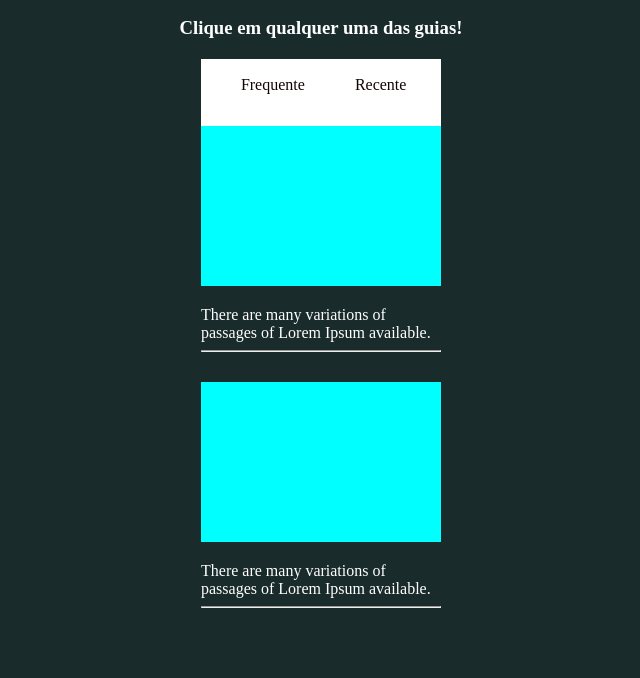
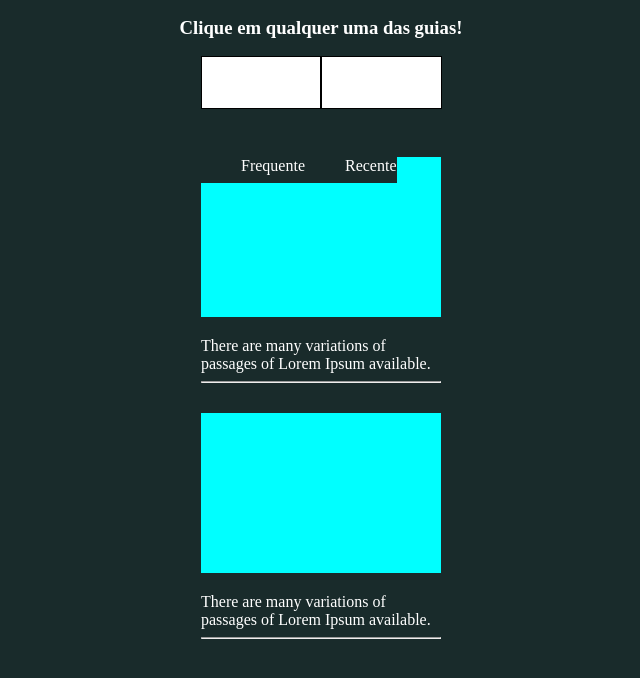
Before and after one commit to DanielMarquesz/30-dias-de-CSS, a plain HTML site: page dia04/index.html in a window 1280 px wide. Shown: the part 60-738 px from the top of the page, without its empty margins (319-959 px from the left). Drawn offline with Linux system fonts and the light colour scheme.

Commit message:
Revert ":turtle: Adicionando Estilos"
This reverts commit bbda8ceeb40955f16db65b4614cfae21a45ad4b6.

```diff
--- a/dia04/index.html
+++ b/dia04/index.html
@@ -15,9 +15,15 @@
 
         <div class="container">
 
-            <div class="links-changes">
-                <div>Frequente</div>
-                <div>Recente</div>
+            <div>
+                <nav class="links-positions">
+                    <a href="#" class="links-changes"></a>
+                    <a href="#" class="links-changes"></a>
+                </nav>
+            </div>
+            <div class="help-rt">
+                <p class="muda">Frequente</p>
+                <p class="muda">Recente</p>
             </div>
 
             <div class="section1">
--- a/dia04/style.css
+++ b/dia04/style.css
@@ -37,23 +37,22 @@ p{
 }
 
 .links-changes {
-    color: rgb(20, 4, 4);
     background-color: #fff;
     padding: .1rem .6rem 2rem 6.8rem;
-    /* border: 1px solid black;     */
-    display: flex;
-    justify-content: flex-end;
+    border: 1px solid black;
 }
 
 .links-positions{
     margin-bottom: 5rem;
 }
 
-.links-changes div{
-    width: 100%;
-    padding-left: 25px;
-    padding-right: 25px;
-    padding-top: 15px;
-    color: rgb(20, 4, 4);
-    background-color: #fff;
+.help-rt{
+    display: flex;
+    align-content: space-around;
+    position: absolute;
 }
+
+.muda{
+    margin-left: 2.5rem;
+    text-align: ;
+}
```
